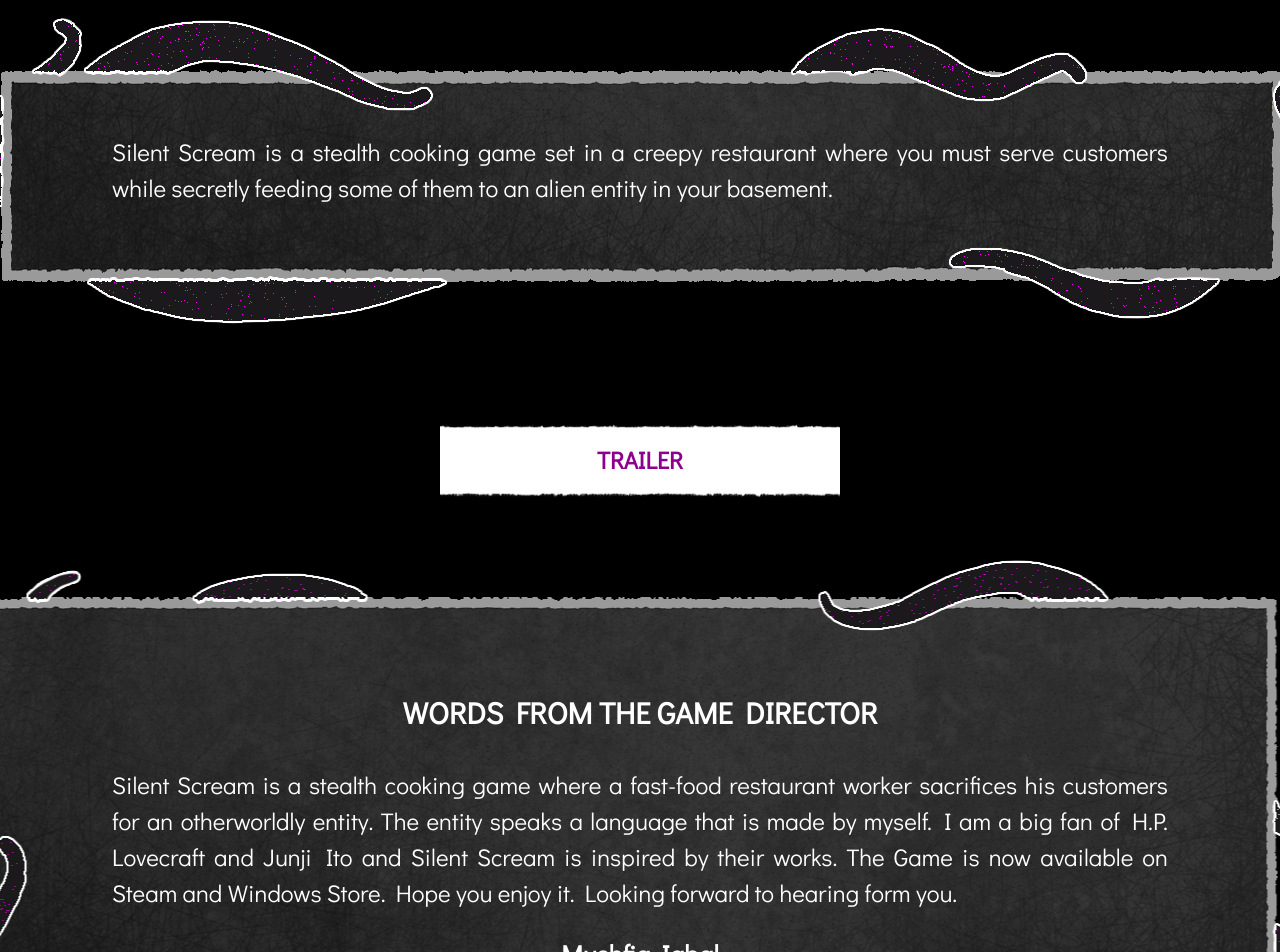
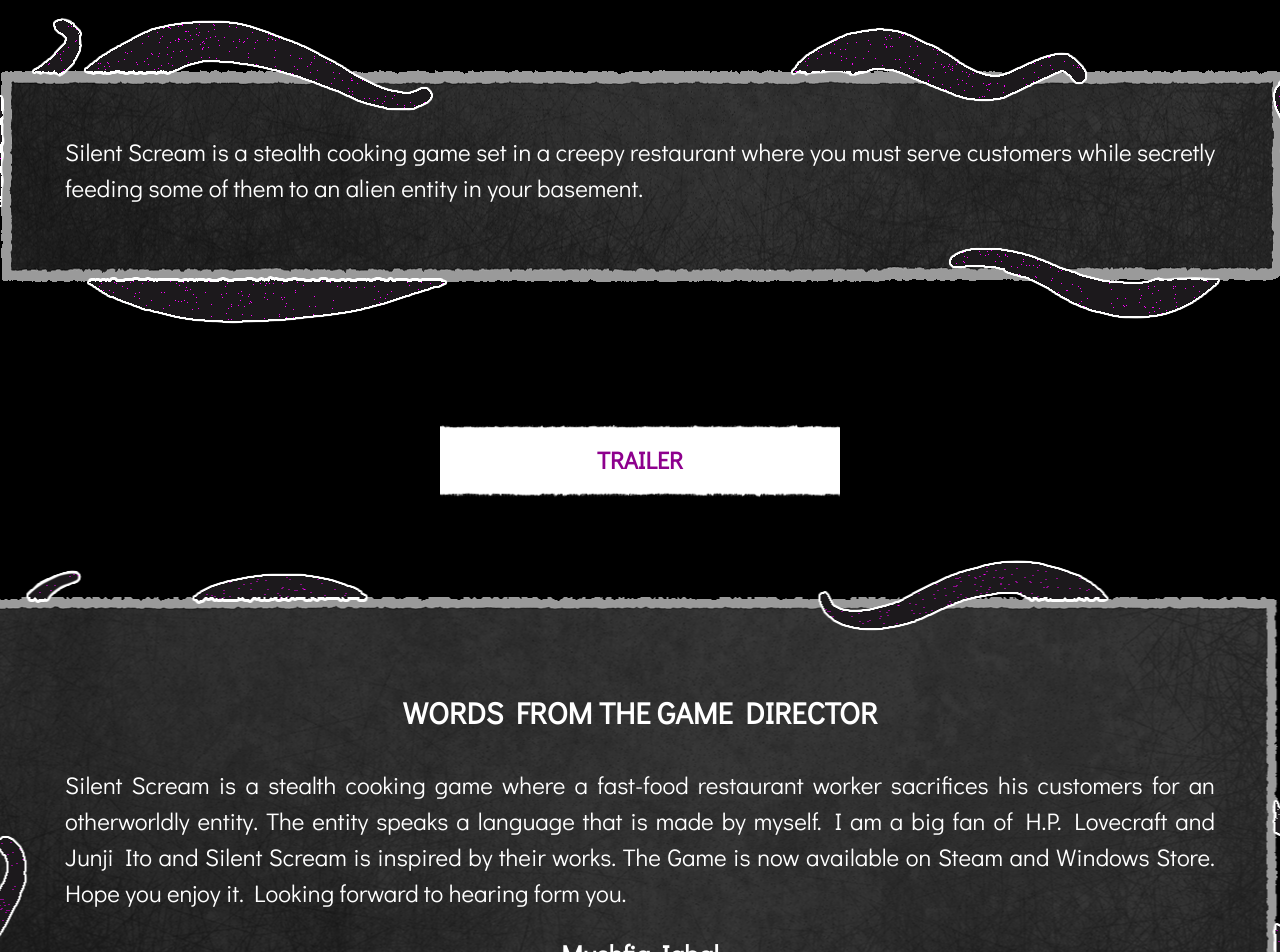
Before and after one commit to Warhammer4000/website-silentscream, a Next.js app: page / in a window 1280 px wide. Shown: the part 880-1832 px from the top of the page. Built offline with nearby package versions, Linux system fonts and the light colour scheme.

Commit message:
fixing: text padding & margin

```diff
--- a/src/app/components/About.js
+++ b/src/app/components/About.js
@@ -3,8 +3,9 @@
 const About = () => {
     return (
         <div>
+
             <div className="hidden w-full md:h-[500px] bg-bg-web-s bg-center bg-no-repeat md:flex justify-center items-center">
-                <p className="md:px-28 2xl:px-[360px] md:text-[24px] 2xl:text-[28px] text-justify">
+                <p className="w-[1150px] md:text-[24px] 2xl:text-[28px] text-justify">
                 Silent Scream is a stealth cooking game set in a creepy restaurant
                 where you must serve customers while secretly feeding some of them
                 to an alien entity in your basement.
--- a/src/app/components/Director.js
+++ b/src/app/components/Director.js
@@ -6,7 +6,7 @@
         <div>
             <div className="hidden md:flex md:flex-col w-full md:h-[600px] bg-bg-web-m bg-center bg-no-repeat justify-center items-center">
                 <h1 className="mx-8 md:mb-8 mb-4 text-[30px] font-black text-center">WORDS FROM THE GAME DIRECTOR</h1>
-                    <p className="md:px-28 2xl:px-[360px] md:text-[24px] 2xl:text-[28px] text-justify">
+                    <p className="w-[1150px] md:text-[24px] 2xl:text-[28px] text-justify">
                         Silent Scream is a stealth cooking game where a fast-food restaurant worker sacrifices his customers for an
                         otherworldly entity. The entity speaks a language that is made by myself. I am a big fan of H.P. Lovecraft and
                         Junji Ito and Silent Scream is inspired by their works. The Game is now available on Steam and Windows Store.
```
